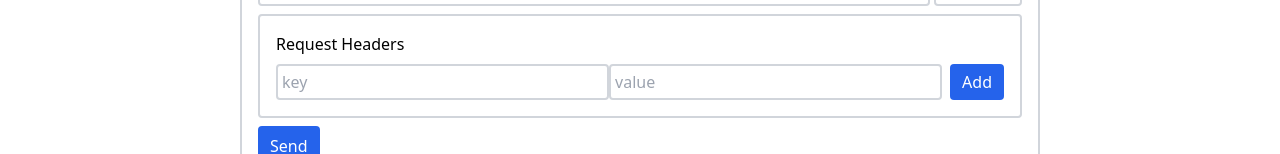
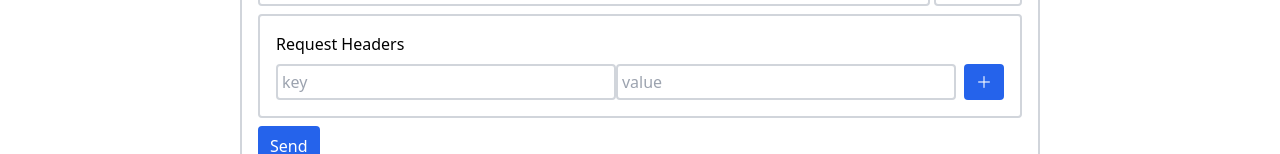
Before and after one commit to minetaro12/api-tools, a SvelteKit app: page / in a window 1280 px wide. Shown: the part 140-294 px from the top of the page. Built offline with nearby package versions, Linux system fonts and the light colour scheme.

Commit message:
UIの改善

```diff
--- a/src/routes/+page.svelte
+++ b/src/routes/+page.svelte
@@ -122,8 +122,8 @@
       <!-- リクエストヘッダの追加 -->
       <input
         type="button"
-        class="bg-blue-600 text-white rounded mt-2 ml-2 px-3 py-1 hover:bg-blue-500"
-        value="Add"
+        class="bg-blue-600 text-white rounded mt-2 ml-2 px-3 py-1 cursor-pointer hover:bg-blue-500"
+        value="＋"
         on:click={() => addHeader(headerKey, headerValue)}
       />
     </div>
@@ -132,7 +132,7 @@
       <div class="mt-2">
         <input
           type="button"
-          class="bg-red-600 text-white rounded px-1 hover:bg-red-500"
+          class="bg-red-600 text-white rounded px-1 cursor-pointer hover:bg-red-500"
           value="✕"
           on:click={() => deleteHeader(key)}
         />
@@ -140,9 +140,10 @@
       </div>
     {/each}
   </div>
+  <!-- 送信ボタン -->
   <input
     type="button"
-    class="bg-blue-600 text-white rounded mt-2 px-3 py-2 hover:bg-blue-500"
+    class="bg-blue-600 text-white rounded mt-2 px-3 py-2 cursor-pointer hover:bg-blue-500"
     value="Send"
     on:click={handle}
   />
```
